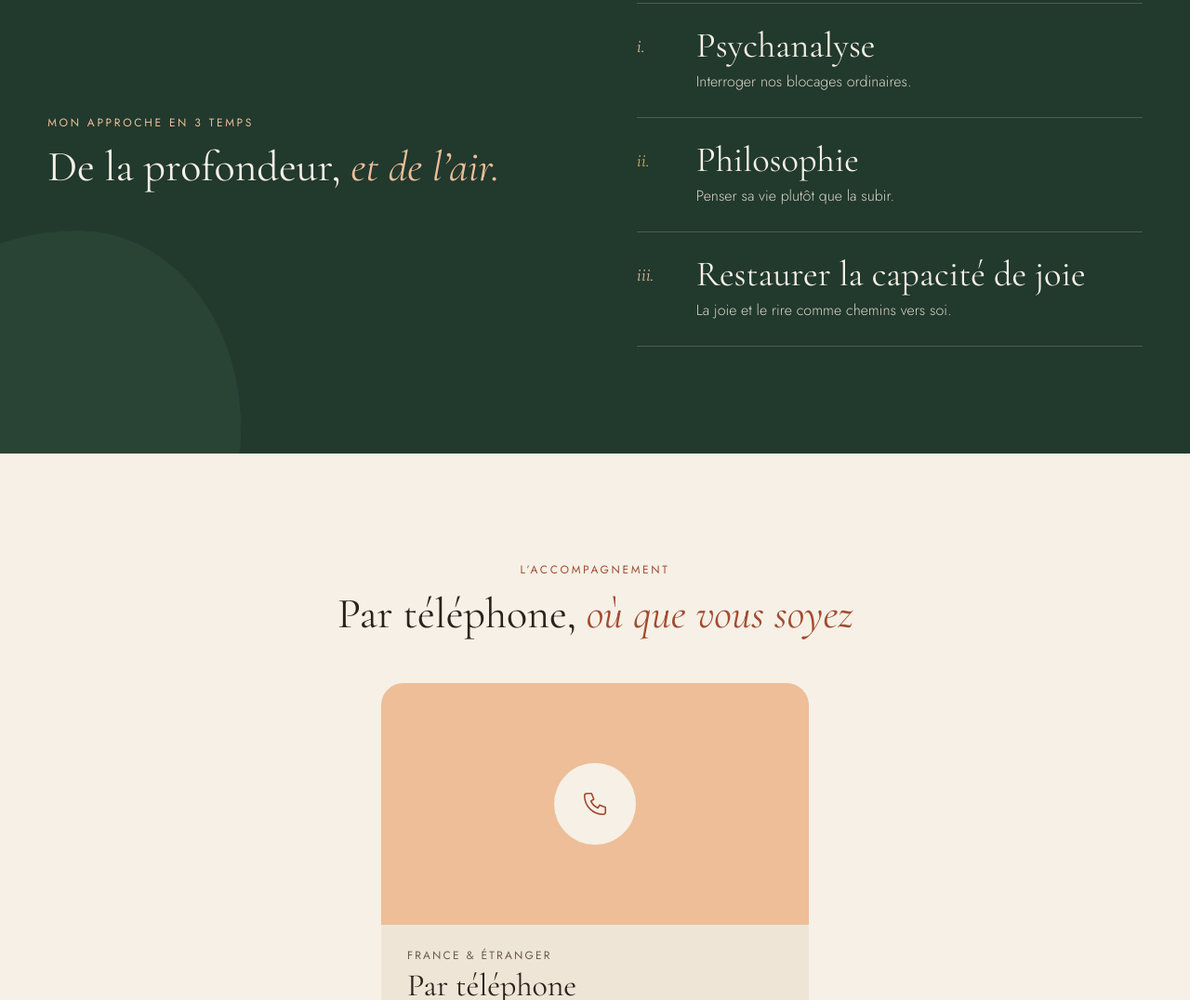
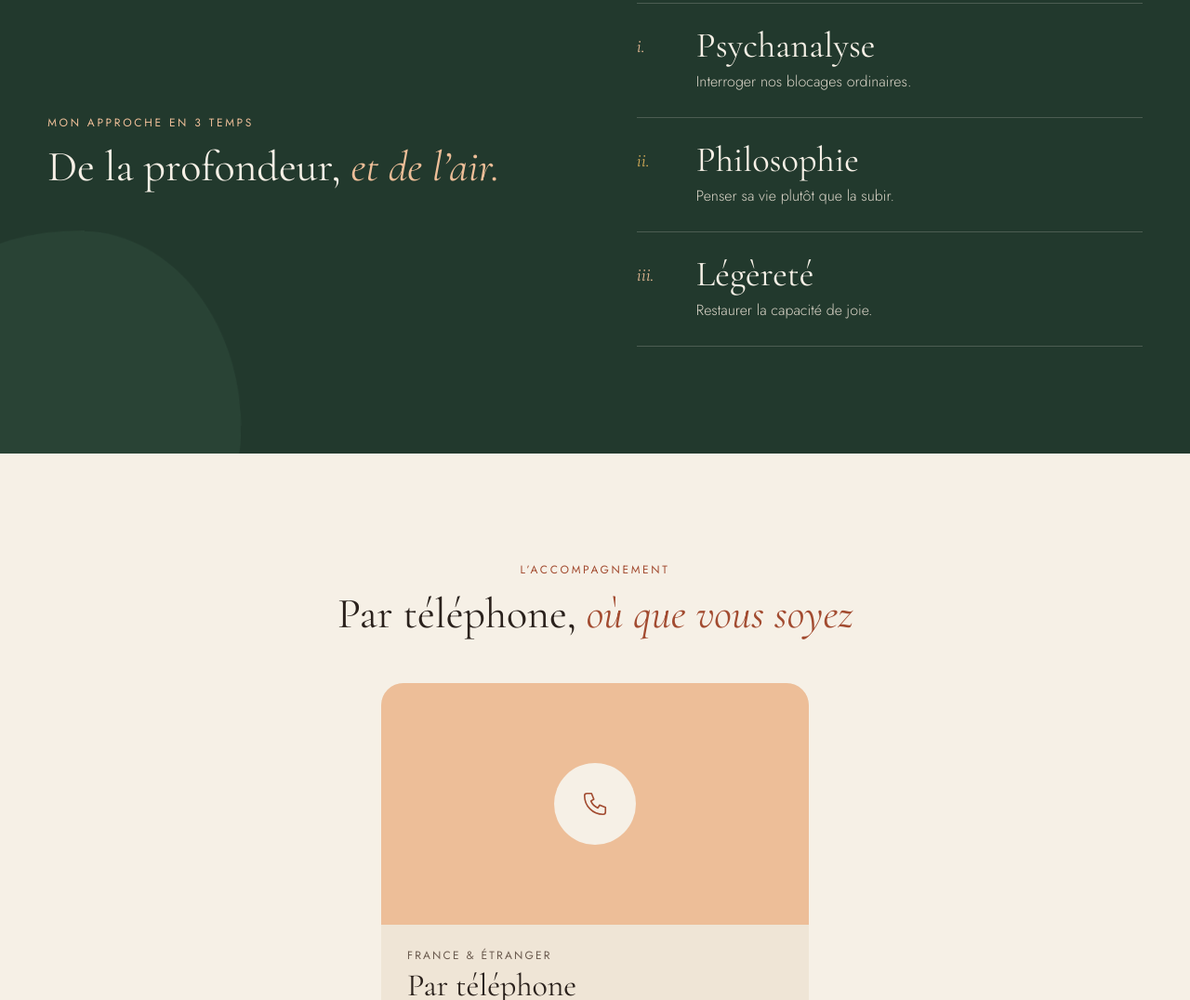
Before and after one commit to moomdbe/legoutdevivre-site, a plain HTML site: page index.html in a window 1280 px wide. Shown: the part 1465-2541 px from the top of the page at 93% size. Drawn offline with Linux system fonts and the light colour scheme.

Commit message:
Aperçu : titre Légèreté conservé, sous-titre « Restaurer la capacité de joie »
Co-Authored-By: Claude Sonnet 5.5 <noreply@anthropic.com>
Claude-Session: https://claude.ai/code/session_01AJJxdJZWsS6gzEnFsntUuT

```diff
--- a/index.html
+++ b/index.html
@@ -225,8 +225,8 @@ input::placeholder,textarea::placeholder{color:#8A7B6E}
       <div data-reveal style="display:grid;grid-template-columns:48px minmax(0,1fr);gap:6px 16px;padding:26px 0;border-bottom:1px solid rgba(246,240,230,0.2)">
         <span style="font-family:'Cormorant Garamond',serif;font-style:italic;font-size:20px;color:#EDBE98;padding-top:8px">iii.</span>
         <div style="display:flex;flex-direction:column;gap:6px">
-          <h3 style="margin:0;font-family:'Cormorant Garamond',serif;font-weight:400;font-size:clamp(32px,3vw,44px);line-height:1">Restaurer la capacité de joie</h3>
-          <p style="margin:0;font-size:16px;font-weight:300;line-height:1.6;color:#D9D4C7;max-width:460px">La joie et le rire comme chemins vers soi.</p>
+          <h3 style="margin:0;font-family:'Cormorant Garamond',serif;font-weight:400;font-size:clamp(32px,3vw,44px);line-height:1">Légèreté</h3>
+          <p style="margin:0;font-size:16px;font-weight:300;line-height:1.6;color:#D9D4C7;max-width:460px">Restaurer la capacité de joie.</p>
         </div>
       </div>
     </div>
```
